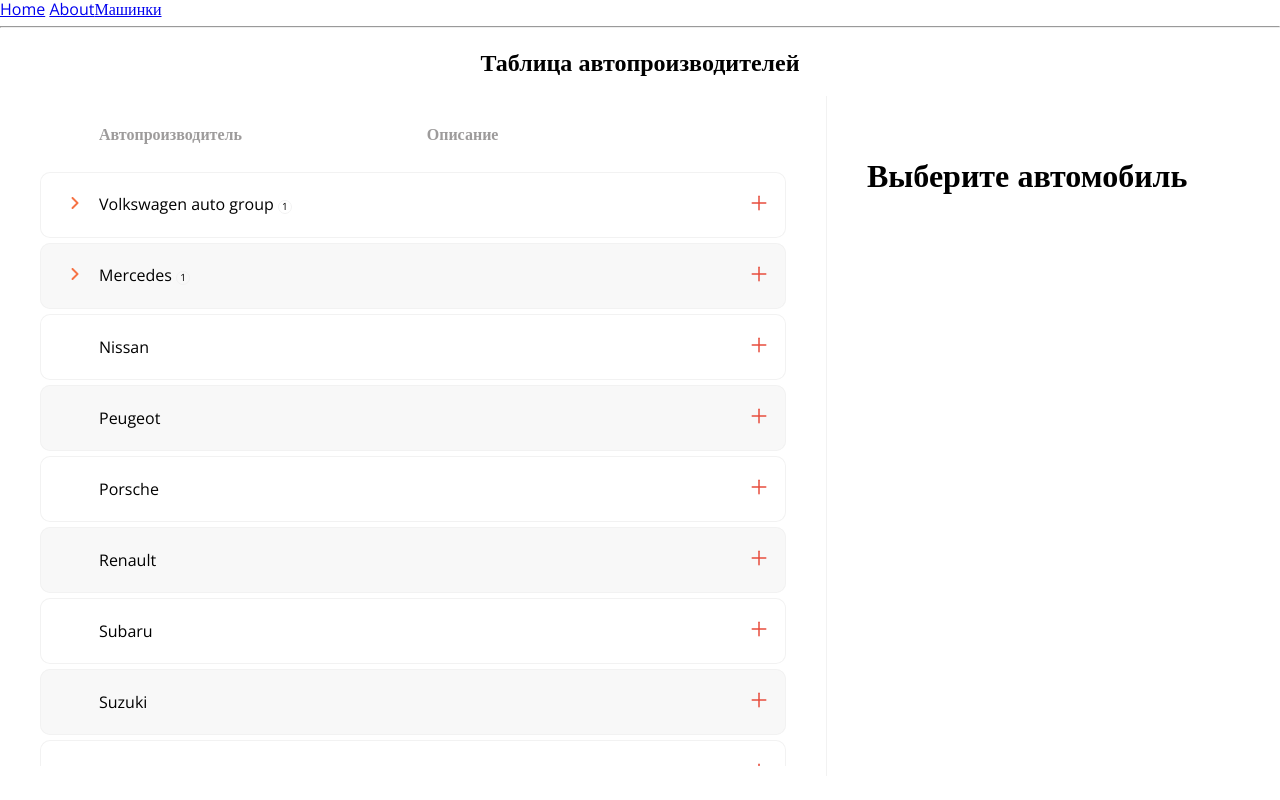
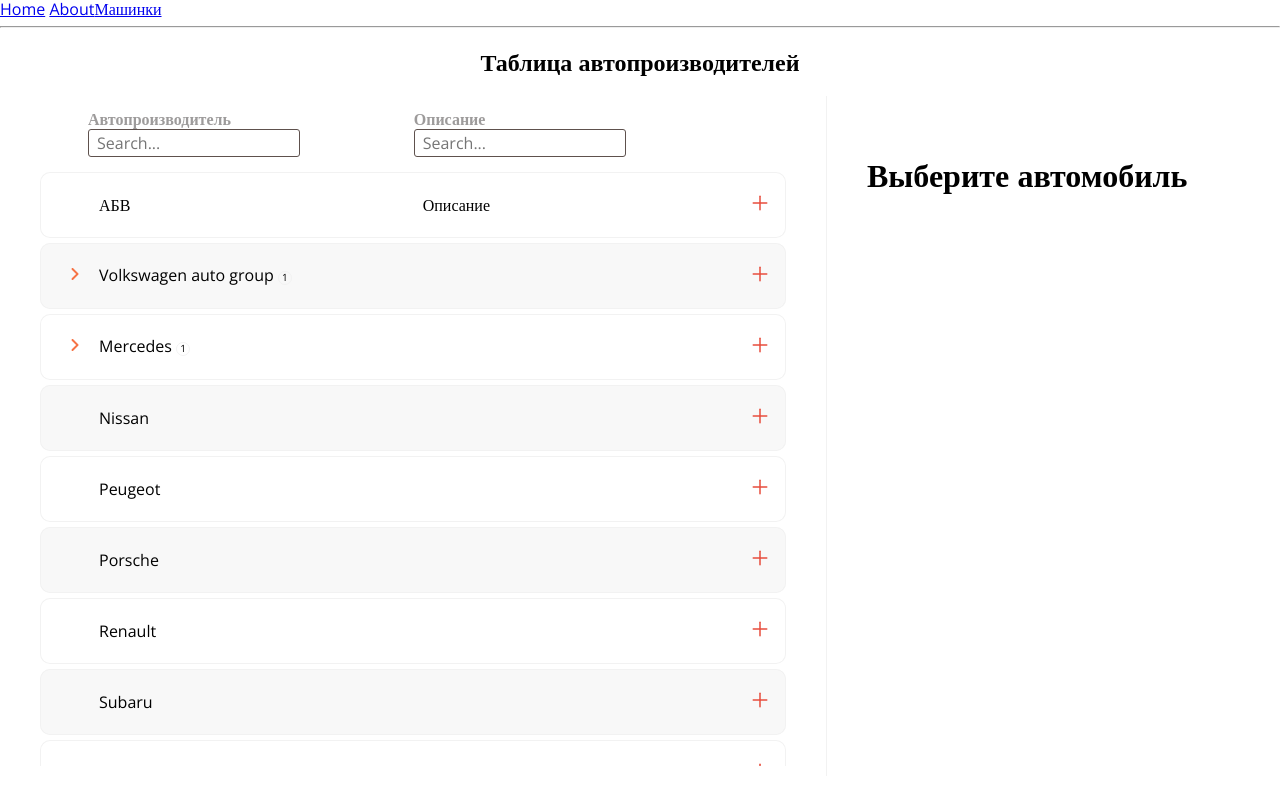
Before and after one commit to NetrodgeN/Cars, a React (Vite) app: page /automakers in a window 1280 px wide. Built offline with nearby package versions, Linux system fonts and the light colour scheme.

Commit message:
add filters for table

```diff
--- /dev/null
+++ b/src/components/inputs/debounced-input/debounced-input.tsx
@@ -0,0 +1,38 @@
+import { InputHTMLAttributes, useEffect, useState } from "react";
+import { TextInput } from "../text-input/text-input.tsx";
+
+function DebouncedInput({
+  value: initialValue,
+  onChange,
+  debounce = 500,
+  ...props
+}: {
+  value: string;
+  onChange: (value: string | number) => void;
+  debounce?: number;
+} & Omit<InputHTMLAttributes<HTMLInputElement>, "onChange">) {
+  const [value, setValue] = useState(initialValue);
+
+  useEffect(() => {
+    setValue(initialValue);
+  }, [initialValue]);
+
+  useEffect(() => {
+    const timeout = setTimeout(() => {
+      onChange(value);
+    }, debounce);
+
+    return () => clearTimeout(timeout);
+  }, [value]);
+
+  return (
+    <TextInput
+      {...props}
+      size={"small"}
+      value={value}
+      onChange={(e) => setValue(e.target.value)}
+    />
+  );
+}
+
+export default DebouncedInput;
--- a/src/components/inputs/text-input/text-input.module.scss
+++ b/src/components/inputs/text-input/text-input.module.scss
@@ -3,13 +3,22 @@
   color: #000000;
   border: 1px solid #5e514d;
   border-radius: 3px;
-  padding: 13px 0 12px 9px;
+  //padding: 12px 0 12px 8px;
   box-shadow: none;
 
   &:focus{
     outline: none;
   }
 }
+
 .input--invalid {
   border: 1px solid #ee0000;
 }
+
+.input--small {
+  padding: 4px 0 4px 8px;
+}
+
+.input--medium {
+  padding: 12px 0 12px 8px;
+}
--- a/src/components/inputs/text-input/text-input.tsx
+++ b/src/components/inputs/text-input/text-input.tsx
@@ -4,6 +4,7 @@ import {
   ForwardedRef,
   forwardRef,
   KeyboardEventHandler,
+  MouseEventHandler,
 } from "react";
 
 import classNames from "classnames/bind";
@@ -17,13 +18,14 @@ export interface TextInputProps {
   value?: string;
   onBlur?: FocusEventHandler<HTMLInputElement>;
   onChange?: (event: ChangeEvent<HTMLInputElement>) => void;
-  onClick?: () => void;
+  onClick?: MouseEventHandler<any> | undefined;
   onFocus?: FocusEventHandler<HTMLInputElement>;
   onKeyDown?: KeyboardEventHandler<HTMLInputElement>;
   placeholder?: string;
   disabled?: boolean;
   isRequired?: boolean;
   isError?: boolean;
+  size?: "small" | "medium";
 }
 
 export const TextInput = forwardRef(
@@ -39,15 +41,16 @@ export const TextInput = forwardRef(
       onFocus,
       onKeyDown,
       isError,
+      size = 'medium',
       ...anotherProps
     }: TextInputProps,
-    ref: ForwardedRef<HTMLInputElement>,
+    ref?: ForwardedRef<HTMLInputElement>,
   ) => {
     return (
       <input
         {...anotherProps}
         value={value}
-        className={cn("input", {
+        className={cn("input", `input--${size}`, {
           "input--invalid": isError,
         })}
         placeholder={placeholder}
--- /dev/null
+++ b/src/components/table/components/table-filter.tsx
@@ -0,0 +1,18 @@
+import { Column } from "@tanstack/react-table";
+import DebouncedInput from "../../inputs/debounced-input/debounced-input.tsx";
+
+function TableFilter({ column }: { column: Column<any, unknown> }) {
+  const columnFilterValue = column.getFilterValue();
+
+  return (
+    <DebouncedInput
+      className=""
+      onChange={(value) => column.setFilterValue(value)}
+      placeholder={`Search...`}
+      type="text"
+      value={(columnFilterValue ?? "") as string}
+    />
+  );
+}
+
+export default TableFilter;
--- a/src/components/table/table.module.scss
+++ b/src/components/table/table.module.scss
@@ -16,6 +16,9 @@ thead {
 thead th {
   text-align: left;
   color: variables.$gray_color;
+  &:first-child {
+    padding-left: 48px;
+  }
 }
 
 tr {
--- a/src/components/table/table.tsx
+++ b/src/components/table/table.tsx
@@ -1,5 +1,6 @@
 import {
   ColumnDef,
+  ColumnFiltersState,
   ExpandedState,
   flexRender,
   getCoreRowModel,
@@ -14,6 +15,7 @@ import { useState } from "react";
 
 import classNames from "classnames/bind";
 import styles from "./table.module.scss";
+import TableFilter from "./components/table-filter.tsx";
 
 interface TableProps<TData, TValue = any> {
   columns: ColumnDef<TData, TValue>[];
@@ -38,6 +40,7 @@ export const Table = <TData extends RowData>({
   getRowId,
 }: TableProps<TData>) => {
   const [expanded, setExpanded] = useState<ExpandedState>({});
+  const [columnFilters, setColumnFilters] = useState<ColumnFiltersState>([]);
 
   const table = useReactTable({
     enableRowSelection: true,
@@ -53,14 +56,17 @@ export const Table = <TData extends RowData>({
     getSubRows,
     meta: metaData,
     onExpandedChange: setExpanded,
+    onColumnFiltersChange: setColumnFilters,
     getRowId,
     state: {
       expanded,
+      columnFilters,
     },
+    filterFromLeafRows: true,
   });
 
   return (
-    <table className={cn('table')}>
+    <table className={cn("table")}>
       <thead>
         {table.getHeaderGroups().map((headerGroup) => (
           <tr key={headerGroup.id}>
@@ -72,12 +78,17 @@ export const Table = <TData extends RowData>({
                   style={{ width: header.getSize() }}
                 >
                   {header.isPlaceholder ? null : (
-                    <div>
+                    <>
                       {flexRender(
                         header.column.columnDef.header,
                         header.getContext(),
                       )}
-                    </div>
+                      {header.column.getCanFilter() ? (
+                        <div className={cn("table-header__filter-cell")}>
+                          <TableFilter column={header.column} />
+                        </div>
+                      ) : null}
+                    </>
                   )}
                 </th>
               );
--- a/src/pages/main-page/components/cells/description-cell/description-cell.tsx
+++ b/src/pages/main-page/components/cells/description-cell/description-cell.tsx
@@ -20,7 +20,7 @@ export const DescriptionCell = (cell: CellContext<Automakers, unknown>) => {
 
   const showSpecification = () => {
     if (!isEmpty) {
-      table.options.meta?.setSpecification(carSpecification);
+      table.options.meta?.setSpecification(carSpecification || {});
     }
   };
 
--- a/src/pages/main-page/components/main-columns.tsx
+++ b/src/pages/main-page/components/main-columns.tsx
@@ -9,7 +9,7 @@ const columnHelper = createColumnHelper<Automakers>();
 export const defaultColumns = [
   columnHelper.accessor((row) => row.automakerName, {
     header: () => (
-      <span style={{ paddingLeft: "58px" }}>Автопроизводитель</span>
+      <span>Автопроизводитель</span>
     ),
     cell: AutomakersCell,
     footer: (props) => props.column.id,
@@ -17,11 +17,11 @@ export const defaultColumns = [
     size: 518,
   }),
 
-  columnHelper.accessor((row) => row.car, {
-    header: () => <span style={{ paddingLeft: "10px" }}>Описание</span>,
+  columnHelper.accessor((row) => row.car?.description, {
+    header: () => <span>Описание</span>,
     cell: DescriptionCell,
     footer: (props) => props.column.id,
-    id: "Content",
+    id: "car-description",
     size: 518,
   }),
 
@@ -31,5 +31,6 @@ export const defaultColumns = [
     footer: (props) => props.column.id,
     id: "MenuCell",
     size: 50,
+    enableColumnFilter: false,
   }),
 ];
--- a/src/store/automakers/db.ts
+++ b/src/store/automakers/db.ts
@@ -1,6 +1,14 @@
 import { Automakers } from "../../pages/types.ts";
 
 export const db = [
+  {
+    id: '122',
+    automakerName: 'АБВ',
+    car: {
+      id: '122-1',
+      description: 'Описание'
+    }
+  },
   {
     id: "123",
     automakerName: "Volkswagen auto group",
```
